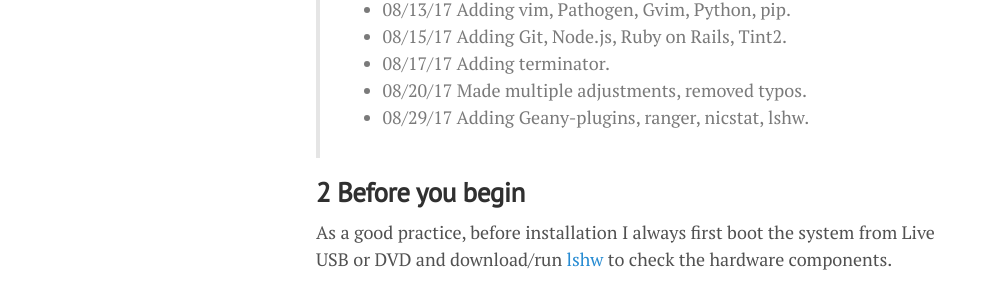
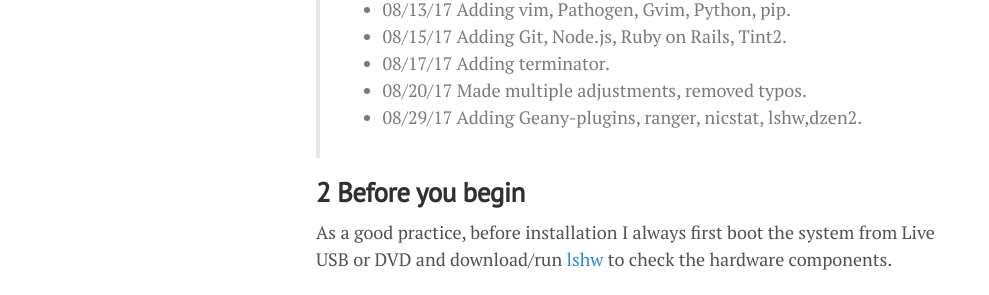
Before and after one commit to lgeurts/lgeurts.github.io, a Jekyll site: the page built from _posts/2017-07-11-bunsenlabs-linux-setup-notes-for dell-inspiron-6000.md, in a window 1280 px wide and 900 px high, scrolled down 1321 px. Shown: the part 155-450 px from the top of the window, without its empty margins (0-989 px from the left). Built offline with Jekyll 4.4.1, drawn with Linux system fonts in a browser that asks for light colours; nearby versions of some CDN libraries; comment, search, counter and statistics services are not loaded.

Commit message:
Change section 10 #495

```diff
--- a/_posts/2017-07-11-bunsenlabs-linux-setup-notes-for dell-inspiron-6000.md
+++ b/_posts/2017-07-11-bunsenlabs-linux-setup-notes-for dell-inspiron-6000.md
@@ -36,7 +36,7 @@
 > * 08/15/17 Adding Git, Node.js, Ruby on Rails, Tint2.
 > * 08/17/17 Adding terminator.
 > * 08/20/17 Made multiple adjustments, removed typos.
-> * 08/29/17 Adding Geany-plugins, ranger, nicstat, lshw.
+> * 08/29/17 Adding Geany-plugins, ranger, nicstat, lshw,dzen2.
 
 **2 Before you begin**
 ----------------------
@@ -492,6 +492,6 @@
 
 Packages I use on a daily basis but often forget to install in a new setup:
 
-- $ apt-get install [geany-plugins](https://packages.debian.org/jessie/geany-plugins) [ranger](https://packages.debian.org/jessie/utils/ranger) [nicstat](https://packages.debian.org/jessie/nicstat)
+- $ apt-get install [geany-plugins](https://packages.debian.org/jessie/geany-plugins) [ranger](https://packages.debian.org/jessie/utils/ranger) [nicstat](https://packages.debian.org/jessie/nicstat) [dzen2](https://packages.debian.org/jessie/x11/dzen2)
 
 **YOU ARE DONE**
```
